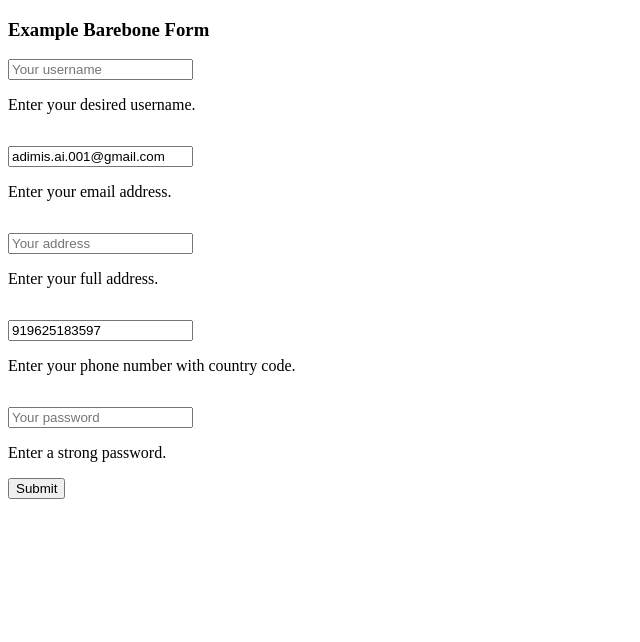
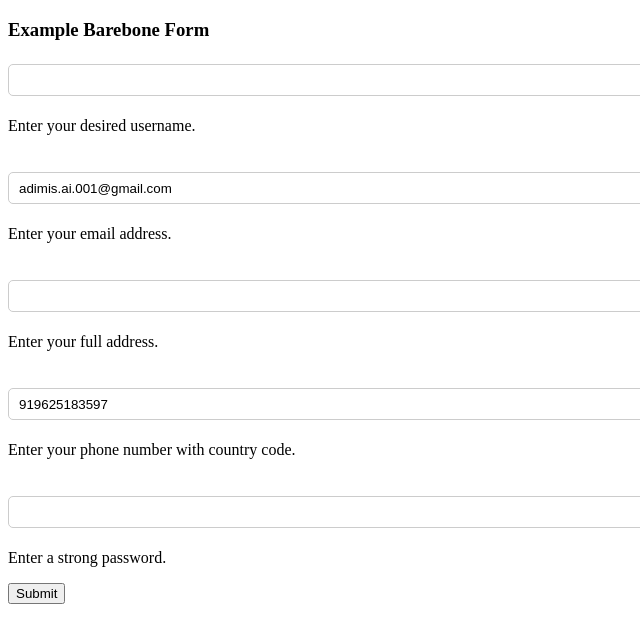
Before and after one commit to AdimisDev/adimis-react-formix, a React (Vite) app: page / in a window 1280 px wide. Shown: the top 642 px of the page, without its empty margins (0-640 px from the left). Built offline with nearby package versions, Linux system fonts and the light colour scheme; the HTML template or start-up script is replaced by a standard one.

Commit message:
v0.0.9 FormFlexFields now supports render field internally

```diff
--- a/package.json
+++ b/package.json
@@ -2,7 +2,7 @@
   "name": "@adimis/react-formix",
   "author": "AdimisDev",
   "private": false,
-  "version": "0.0.8",
+  "version": "0.0.9",
   "type": "module",
   "license": "GPL-3.0-only",
   "main": "dist/index.umd.js",
--- a/src/components/form/index.tsx
+++ b/src/components/form/index.tsx
@@ -199,7 +199,8 @@ const FormFlexFields = <TFieldValues extends FieldValues = FieldValues>({
   columns = 1,
   gap = "16px",
 }: FormFlexFieldProps) => {
-  const { formMethods, formFields } = useFormix<TFieldValues>();
+  const { formMethods, formFields, formDisabled, submitButtonLoading } =
+    useFormix<TFieldValues>();
   const { control } = formMethods;
 
   return (
@@ -219,13 +220,13 @@ const FormFlexFields = <TFieldValues extends FieldValues = FieldValues>({
         <div
           key={index}
           style={
-            !fluid || formField.fieldStyle
-              ? formField.fieldStyle
+            !fluid || formField.style
+              ? formField.style
               : {
                   maxWidth: "100%",
                 }
           }
-          className={formField.fieldClassName}
+          className={formField.className}
         >
           <FormField
             control={control}
@@ -234,7 +235,31 @@ const FormFlexFields = <TFieldValues extends FieldValues = FieldValues>({
               <FieldItem>
                 <FieldLabel />
                 <FieldControl>
-                  <Input placeholder={formField.placeholder} {...field} />
+                  {formField.render ? (
+                    formField.render({
+                      formDisabled: formDisabled,
+                      formErrors: formMethods.formState.errors,
+                      formItem: formField,
+                      formMethods: formMethods,
+                      submitButtonLoading: submitButtonLoading,
+                    })
+                  ) : (
+                    <Input
+                      ref={field.ref}
+                      key={formField.key}
+                      name={field.name}
+                      value={field.value}
+                      onChange={field.onChange}
+                      onBlur={field.onBlur}
+                      disabled={formField.disabled}
+                      placeholder={formField.placeholder}
+                      defaultValue={formField.defaultValue}
+                      autoComplete={formField.autoComplete}
+                      className={formField.className}
+                      type={formField.type}
+                      style={formField.style}
+                    />
+                  )}
                 </FieldControl>
                 <FieldDescription>{formField.description}</FieldDescription>
                 <FieldErrorMessage />
--- a/src/interface/form.interface.ts
+++ b/src/interface/form.interface.ts
@@ -39,9 +39,9 @@ export interface IFieldSchema<TFieldValues extends FieldValues> {
   /** Validation schema for the field using Zod. */
   validations?: z.ZodType<TFieldValues[Path<TFieldValues>], any>;
   /** CSS styles for the field. */
-  fieldStyle?: React.CSSProperties;
+  style?: React.CSSProperties;
   /** CSS class name for the field. */
-  fieldClassName?: string;
+  className?: string;
   /** The type of the field (e.g., text, select, radio group). */
   type?:
     | React.HTMLInputTypeAttribute
```
